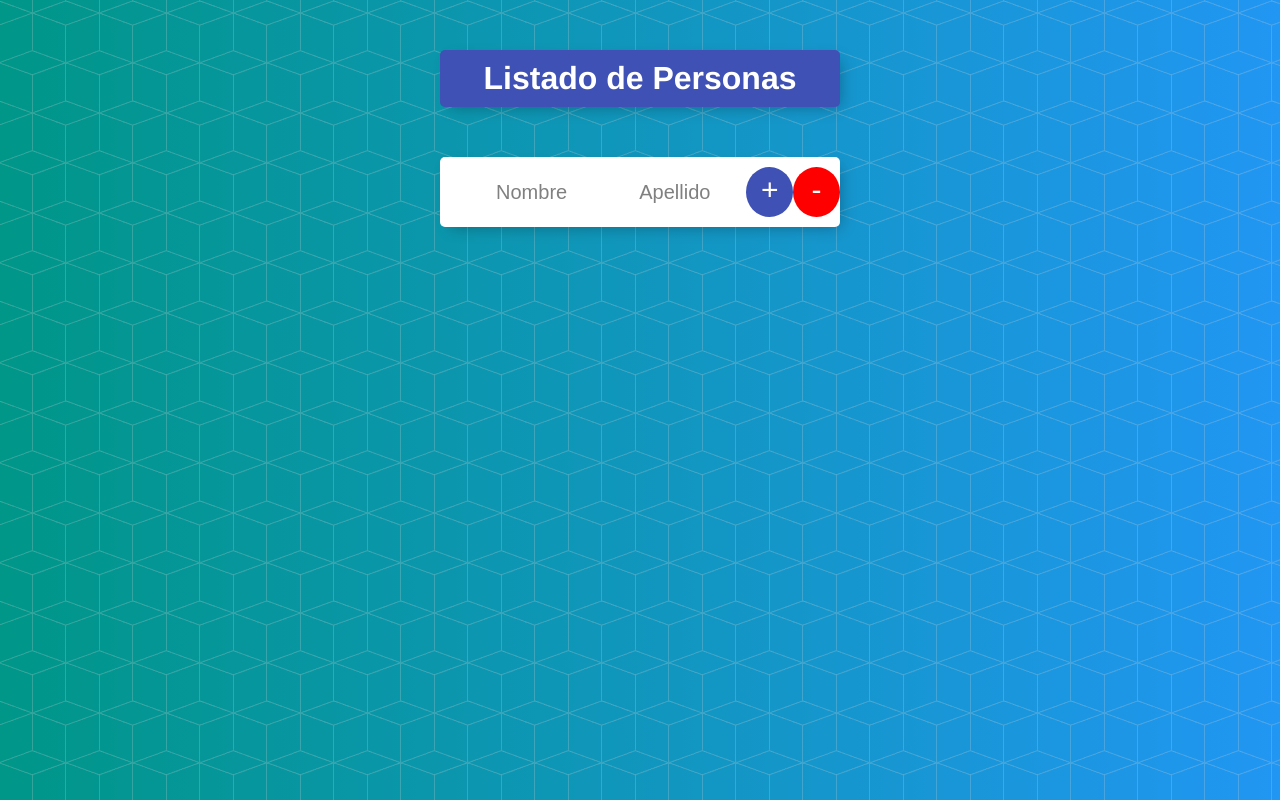
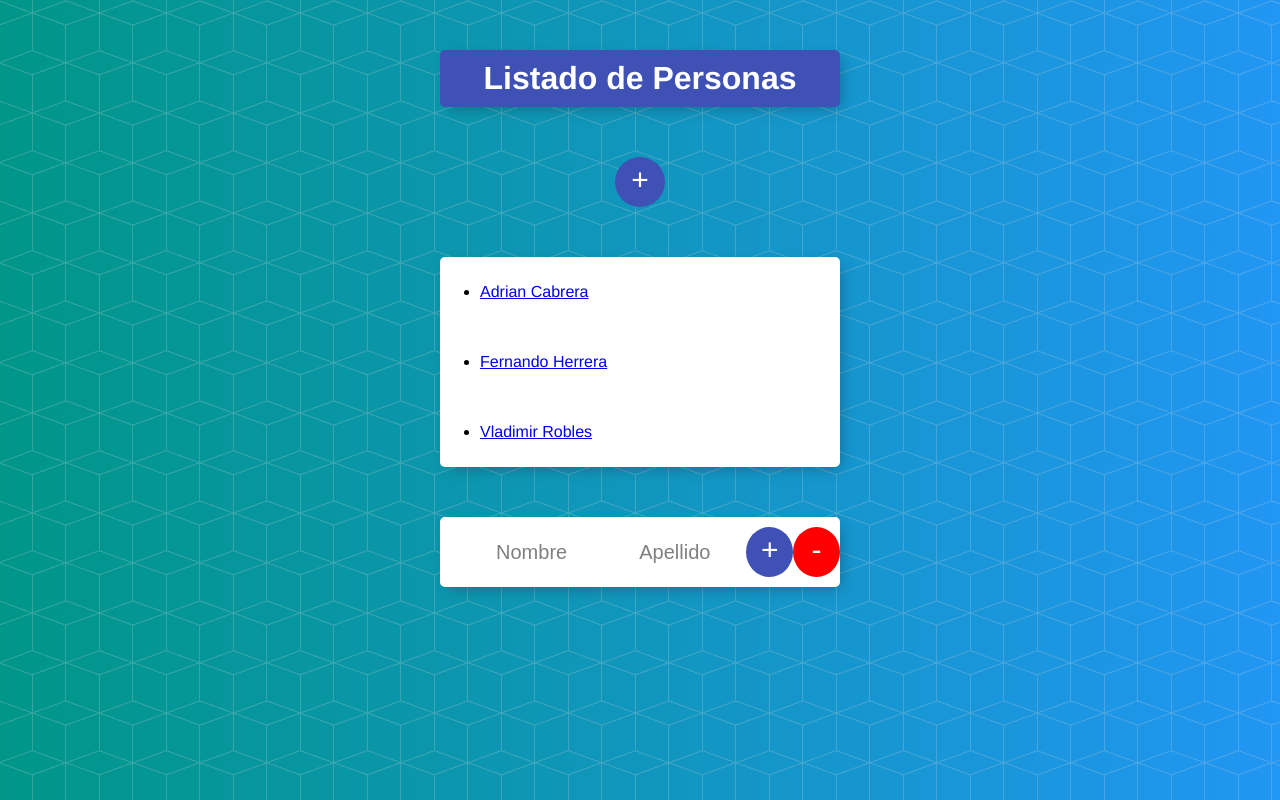
Before and after one commit to AdrianC47/AngularUniversidad, an Angular app in the folder listado-personas/: page /personas/0 in a window 1280 px wide. Shown: the top 800 px of the page. Built offline with nearby package versions, Linux system fonts and the light colour scheme.

Commit message:
Child Route y Correccion Query Params

```diff
--- a/listado-personas/src/app/personas/formulario/formulario.component.html
+++ b/listado-personas/src/app/personas/formulario/formulario.component.html
@@ -10,7 +10,7 @@
       <!-- <button type="submit" class = "btn btn-primary" (click)="agregarPersona(nombreInput,apellidoInput)">  Esto es local Reference-->
         <!-- <button type="submit" (click)="agregarPersona( )"> +</button> -->
         <button type="submit" style="cursor: pointer">+</button>
-        <button *ngIf="index!=null" type="submit" style="cursor: pointer" class="buttonRed" (click)="eliminarPersona()">-</button>
+        <button *ngIf="index != null" type="submit" style="cursor: pointer" class="buttonRed" (click)="eliminarPersona()">-</button>
         <!--el ngIf es como un if y se lo usa en este caso para saber si se esta en modo edicion caso contrario no se muestra-->
   </form>
 </div>
--- a/listado-personas/src/app/personas/formulario/formulario.component.ts
+++ b/listado-personas/src/app/personas/formulario/formulario.component.ts
@@ -34,8 +34,8 @@ export class FormularioComponent implements OnInit {
   ngOnInit() {
     //El Activated Route es para obtener los parametros mandados
     this.index = this.route.snapshot.params['id'];//el nombre id es y debe ser el mismo que se define en las url
-    this.modoEdicion= +this.route.snapshot.params['modoEdicion']; //el + antes es para convertir a entero el parametro en string
-    if (this.modoEdicion!=null && this.modoEdicion === 2) {
+    this.modoEdicion= +this.route.snapshot.queryParams['modoEdicion']; //el + antes es para convertir a entero el parametro en string
+    if (this.modoEdicion!=null && this.modoEdicion === 1) {
       let persona: Persona = this.personasService.encontrarPersona(this.index);
       this.nombreInput = persona.nombre;
       this.apellidoInput = persona.apellido;
@@ -67,8 +67,8 @@ export class FormularioComponent implements OnInit {
   eliminarPersona(){
     if(this.index!=null){
       this.personasService.eliminarPersona(this.index);
-      this.router.navigate(['personas']);
     }
+    this.router.navigate(['personas']);
   }
 
 
--- a/listado-personas/src/app/personas/personas.component.html
+++ b/listado-personas/src/app/personas/personas.component.html
@@ -9,10 +9,13 @@
     >
     </app-persona>
   </div>
+  <!--
   <div class="box">
-    <!--Por medio de la notacion en el formulario.ts del @Output , se está
-    escuchando y el padre recibe el evento-->
+    Por medio de la notacion en el formulario.ts del @Output , se está
+    escuchando y el padre recibe el evento
     <app-formulario></app-formulario>
     <hr />
-    <!--El siguiente es el componente hijo, aqui voy a mandar desde el componente padre informacion al componente hijo  -->
-  </div>
+    El siguiente es el componente hijo, aqui voy a mandar desde el componente padre informacion al componente hijo
+  </div>-->
+  <router-outlet></router-outlet> <!--este componente lo que hara es mostrar la info de los componentes hijos especificados
+  en el routing-->
--- a/listado-personas/src/app/personas/personas.component.ts
+++ b/listado-personas/src/app/personas/personas.component.ts
@@ -19,7 +19,7 @@ export class PersonasComponent implements OnInit {
    }
 
   ngOnInit(): void {
-    this.personas = this.personasService.personas;//igualamos el arreglo del atrbituo vacion con el del servicio
+    this.personas = this.personasService.personas;//igualamos el arreglo del atributo vacio con el del servicio
   }
 
   agregar(){
```
Also changed, not shown: listado-personas/src/app/app-routing.module.ts (+9 -7 lines).
